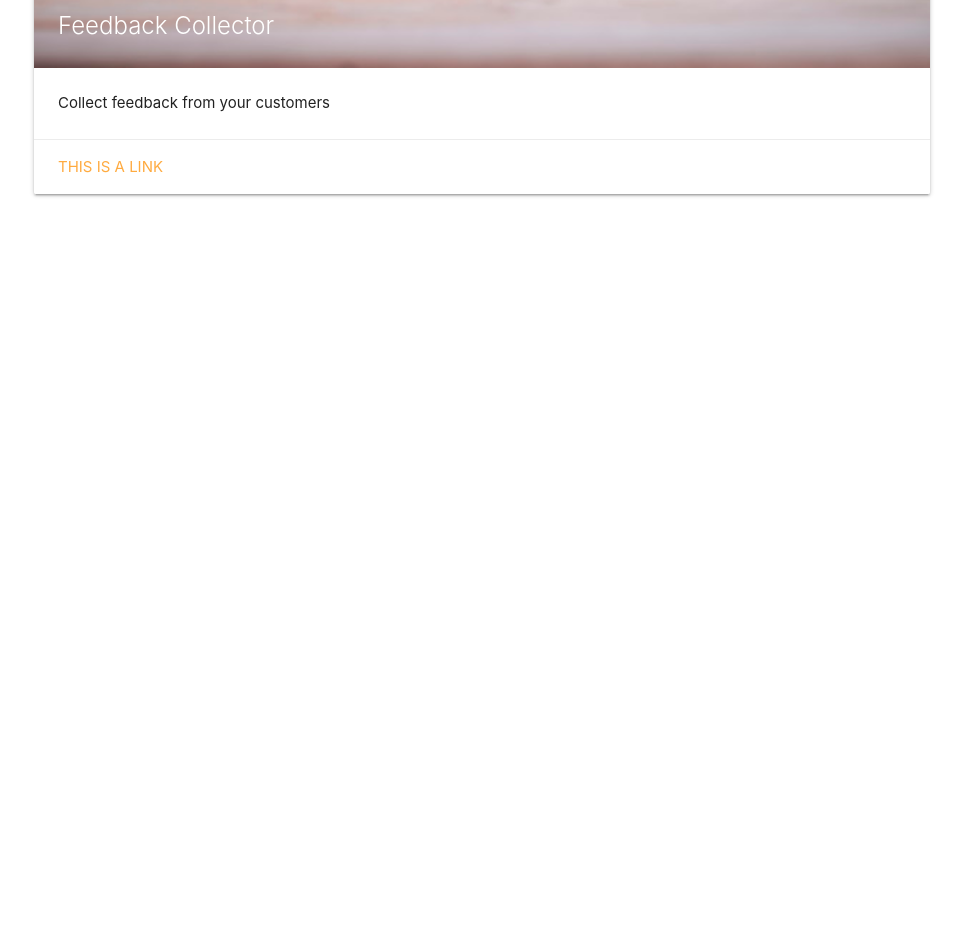
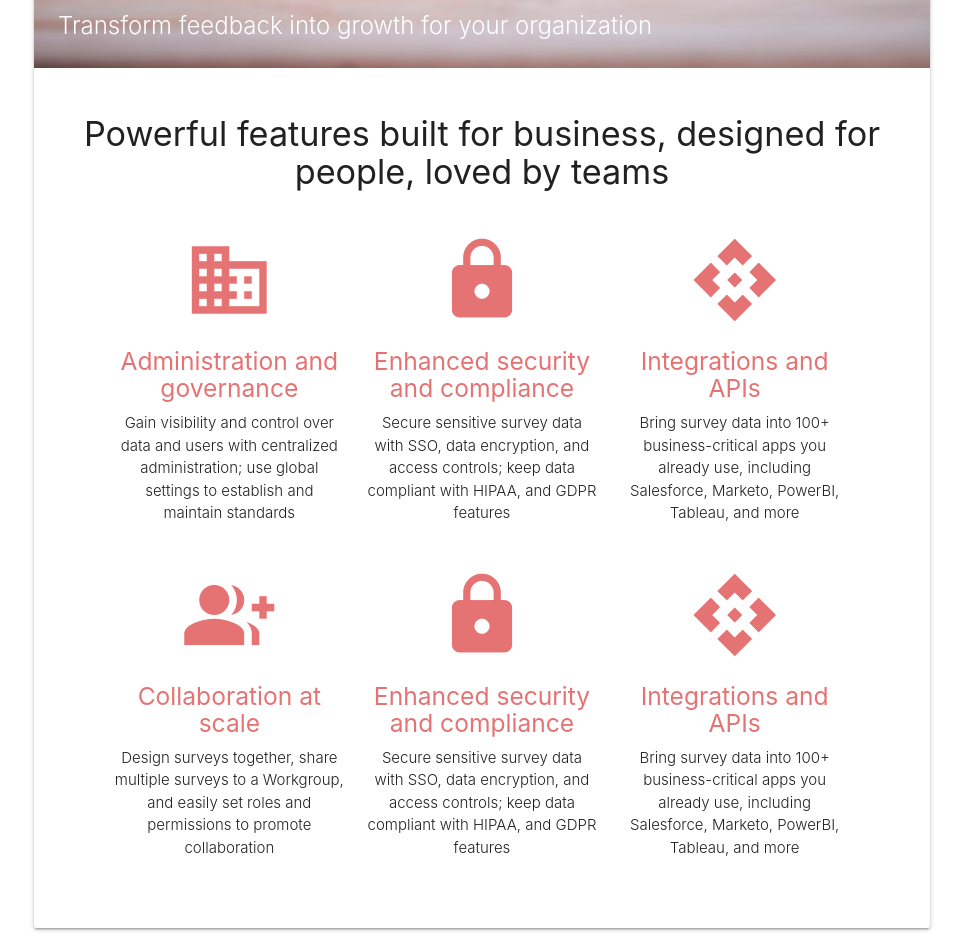
Before and after one commit to HubTicaBB/FeedbackCollector, a React (Create React App) app in the folder client/: page / in a window 1280 px wide. Shown: the part 600-1543 px from the top of the page, without its empty margins (158-1121 px from the left). Before the commit the page ends 809 px from the top, so only its background shows below. Built offline with nearby package versions, Linux system fonts and the light colour scheme; no server answers.

Commit message:
Update Landing

```diff
--- a/client/src/components/Header.js
+++ b/client/src/components/Header.js
@@ -11,17 +11,14 @@ class Header extends Component {
       case false:
         return (
           <li>
-            <a href="/auth/google">Login with Google</a>
+            <a href="/auth/google"><i className="material-icons left">login</i>Login with Google</a>
           </li>
         );
       default:
         return [
-          <li key="1">
-            <Payments />
-          </li>,
-          <li key="2">
-            <a href="/api/logout">Logout</a>
-          </li>
+          <li key="1"><Payments /></li>,
+          <li key="2"><a>Credits: <span class="new badge red" data-badge-caption="">{this.props.auth.credits}</span></a></li>,
+          <li key="3"><a href="/api/logout"><i className="material-icons right">exit_to_app</i>Logout</a></li>
         ];
     }
   }
--- a/client/src/components/Landing.js
+++ b/client/src/components/Landing.js
@@ -6,13 +6,56 @@ const Landing = () => {
       <div className="card">
         <div className="card-image">
           <img src="./banner.jpg" alt="banner" />
-          <span className="card-title">Feedback Collector</span>
+          <span className="card-title">Transform feedback into growth for your organization</span>
         </div>
-        <div className="card-content">
-          <p>Collect feedback from your customers</p>
-        </div>
-        <div className="card-action">
-          <a href="#">This is a link</a>
+        <div className="card-content" style={{textAlign:"center"}}>
+          <h4>Powerful features built for business, designed for people, loved by teams</h4>
+          <div className="row" style={{margin:"3rem"}}>
+            <div className="col s12 m4">
+              <div className="center promo">
+                <i className="large material-icons red-text text-lighten-2">business</i>
+                <h5 className="red-text text-lighten-2">Administration and governance</h5>
+                <p className="light ceneter">Gain visibility and control over data and users with centralized administration; use global settings to establish and maintain standards</p>
+              </div>
+            </div>
+            <div className="col s12 m4">
+              <div className="center promo">
+                <i className="large material-icons red-text text-lighten-2">lock</i>
+                <h5 className="red-text text-lighten-2">Enhanced security and compliance</h5>
+                <p className="light ceneter">Secure sensitive survey data with SSO, data encryption, and access controls; keep data compliant with HIPAA, and GDPR features</p>
+              </div>
+            </div>
+            <div className="col s12 m4">
+              <div className="center promo">
+                <i className="large material-icons red-text text-lighten-2">api</i>
+                <h5 className="red-text text-lighten-2">Integrations and APIs</h5>
+                <p className="light ceneter">Bring survey data into 100+ business-critical apps you already use, including Salesforce, Marketo, PowerBI, Tableau, and more</p>
+              </div>
+            </div>
+          </div>
+          <div className="row" style={{margin:"3rem"}}>
+            <div className="col s12 m4">
+              <div className="center promo">
+                <i className="large material-icons red-text text-lighten-2">group_add</i>
+                <h5 className="red-text text-lighten-2">Collaboration at scale</h5>
+                <p className="light ceneter">Design surveys together, share multiple surveys to a Workgroup, and easily set roles and permissions to promote collaboration</p>
+              </div>
+            </div>
+            <div className="col s12 m4">
+              <div className="center promo">
+                <i className="large material-icons red-text text-lighten-2">lock</i>
+                <h5 className="red-text text-lighten-2">Enhanced security and compliance</h5>
+                <p className="light ceneter">Secure sensitive survey data with SSO, data encryption, and access controls; keep data compliant with HIPAA, and GDPR features</p>
+              </div>
+            </div>
+            <div className="col s12 m4">
+              <div className="center promo">
+                <i className="large material-icons red-text text-lighten-2">api</i>
+                <h5 className="red-text text-lighten-2">Integrations and APIs</h5>
+                <p className="light ceneter">Bring survey data into 100+ business-critical apps you already use, including Salesforce, Marketo, PowerBI, Tableau, and more</p>
+              </div>
+            </div>
+          </div>
         </div>
       </div>
     </div>
```
